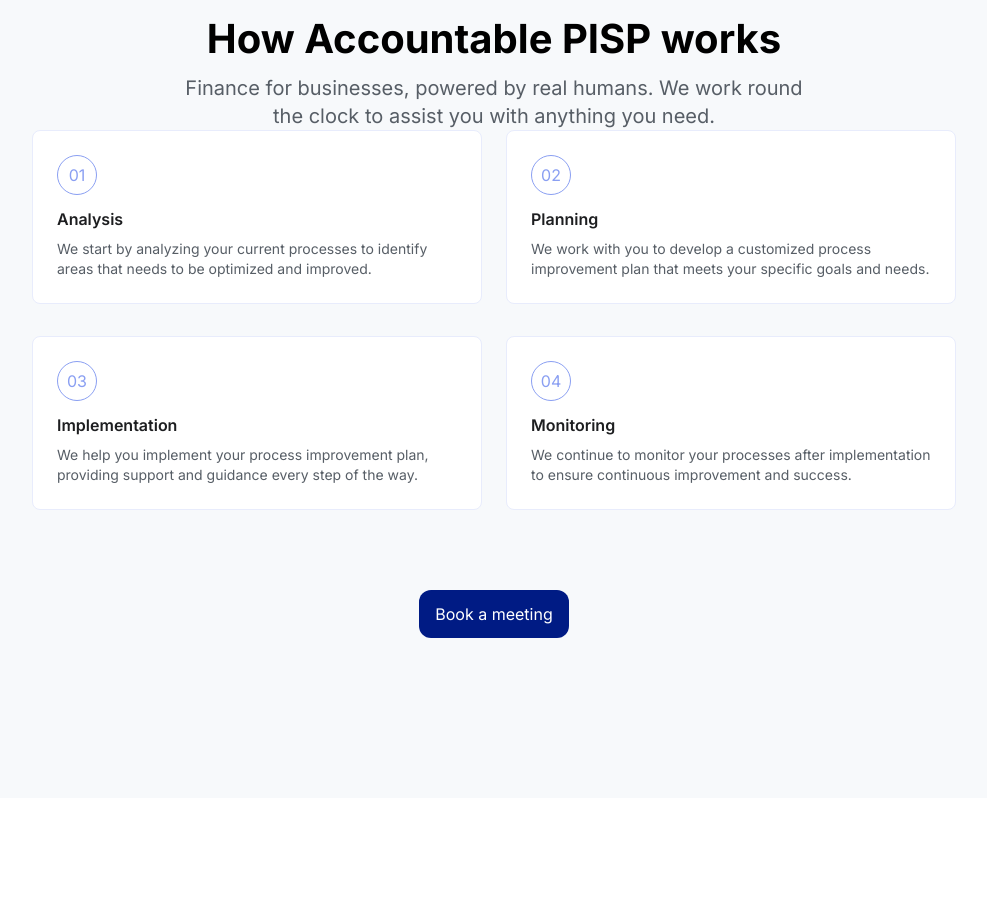
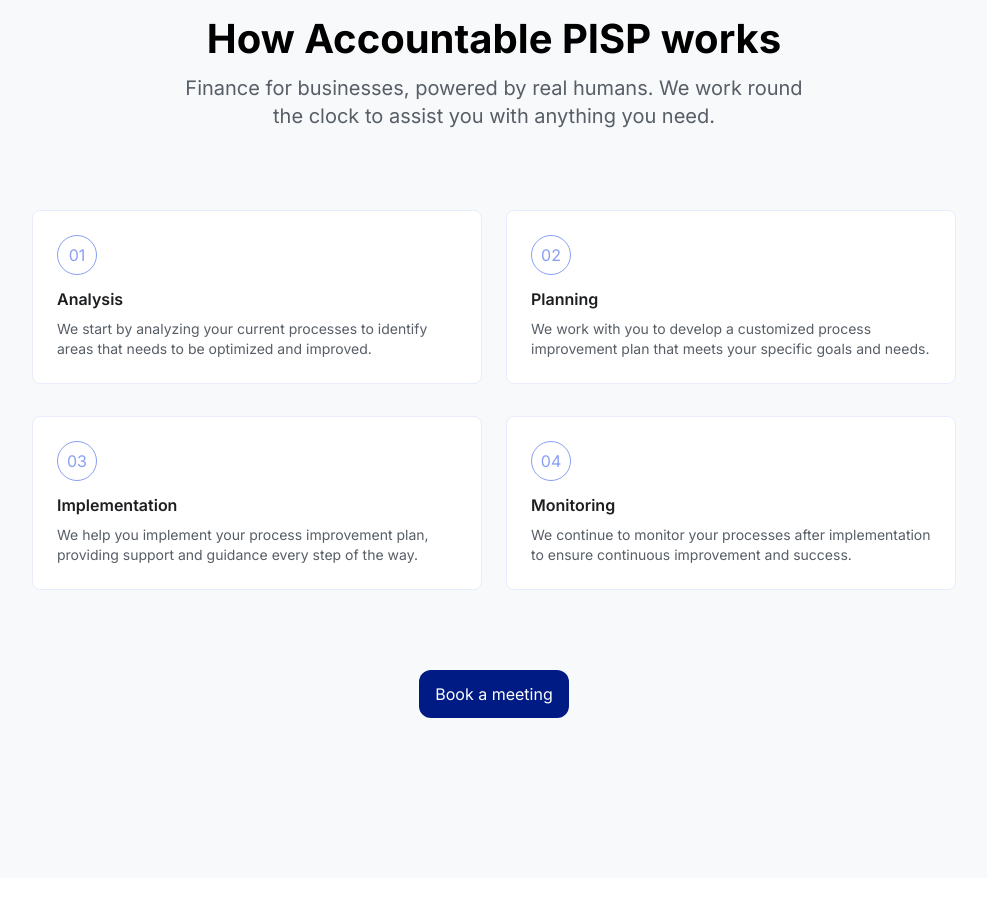
Before and after one commit to Temi-pinheiro/accountable, a Next.js app: page /accountable-pisp in a window 1280 px wide. Shown: the part 1045-1961 px from the top of the page, without its empty margins (146-1133 px from the left). Built offline with nearby package versions, Linux system fonts and the light colour scheme.

Commit message:
accountable pisp done

```diff
--- a/src/app/accountable-pisp/page.tsx
+++ b/src/app/accountable-pisp/page.tsx
@@ -70,52 +70,34 @@
                   the clock to assist you with anything you need.
                 </p>
               </div>
-              <div className='grid grid-cols-2 gap-x-6 gap-y-8 max-w-[924px]'>
-                <div className='flex flex-col p-6 rounded-lg border border-[#e8ecfc] bg-white'>
-                  <div className='w-10 h-10 rounded-full flex items-center justify-center border-[#8a9ff2] text-[#8a9ff2] border'>
-                    <div className='text-block-16'>01</div>
-                  </div>
-                  <h1 className='mt-3 font-semibold text-heading'>Analysis</h1>
-                  <p className='text-body text-sm mt-2'>
-                    We start by analyzing your current processes to identify
-                    areas that needs to be optimized and improved.{' '}
-                  </p>
+              <Group key='grided'>
+                <div className='grid grid-cols-2 gap-x-6 gap-y-8 max-w-[924px] mt-20'>
+                  <GridCard
+                    id='01'
+                    title='Analysis'
+                    details='We start by analyzing your current processes to identify
+                      areas that needs to be optimized and improved.'
+                  />
+                  <GridCard
+                    id='02'
+                    title='Planning'
+                    details=' We work with you to develop a customized process
+                      improvement plan that meets your specific goals and needs.'
+                  />
+                  <GridCard
+                    id='03'
+                    title='Implementation'
+                    details=' We help you implement your process improvement plan,
+                      providing support and guidance every step of the way.'
+                  />
+                  <GridCard
+                    id='04'
+                    title='Monitoring'
+                    details=' We continue to monitor your processes after implementation
+                      to ensure continuous improvement and success.'
+                  />
                 </div>
-                <div className='flex flex-col p-6 rounded-lg border border-[#e8ecfc] bg-white'>
-                  <div className='w-10 h-10 rounded-full flex items-center justify-center border-[#8a9ff2] text-[#8a9ff2] border'>
-                    <div className='text-block-16'>02</div>
-                  </div>
-                  <h1 className='mt-3 font-semibold text-heading'>Planning</h1>
-                  <p className='text-body text-sm mt-2'>
-                    We work with you to develop a customized process improvement
-                    plan that meets your specific goals and needs.
-                  </p>
-                </div>
-                <div className='flex flex-col p-6 rounded-lg border border-[#e8ecfc] bg-white'>
-                  <div className='w-10 h-10 rounded-full flex items-center justify-center border-[#8a9ff2] text-[#8a9ff2] border'>
-                    <div className='text-block-16'>03</div>
-                  </div>
-                  <h1 className='mt-3 font-semibold text-heading'>
-                    Implementation
-                  </h1>
-                  <p className='text-body text-sm mt-2'>
-                    We help you implement your process improvement plan,
-                    providing support and guidance every step of the way.
-                  </p>
-                </div>
-                <div className='flex flex-col p-6 rounded-lg border border-[#e8ecfc] bg-white'>
-                  <div className='w-10 h-10 rounded-full flex items-center justify-center border-[#8a9ff2] text-[#8a9ff2] border'>
-                    <div className='text-block-16'>04</div>
-                  </div>
-                  <h1 className='mt-3 font-semibold text-heading'>
-                    Monitoring
-                  </h1>
-                  <p className='text-body text-sm mt-2'>
-                    We continue to monitor your processes after implementation
-                    to ensure continuous improvement and success.
-                  </p>
-                </div>
-              </div>
+              </Group>
               <div className='mt-[80px]'>
                 <a
                   href='https://calendar.app.google/Z9JQd7RHr52r4uoC9'
@@ -340,3 +322,23 @@
     </div>
   );
 }
+
+const GridCard = ({
+  id,
+  title,
+  details,
+}: {
+  id: string;
+  details: string;
+  title: string;
+}) => {
+  return (
+    <div className='flex flex-col p-6 rounded-lg border border-[#e8ecfc] bg-white'>
+      <div className='w-10 h-10 rounded-full flex items-center justify-center border-[#8a9ff2] text-[#8a9ff2] border'>
+        <div className='text-block-16'>{id}</div>
+      </div>
+      <h1 className='mt-3 font-semibold text-heading'>{title}</h1>
+      <p className='text-body text-sm mt-2'>{details}</p>
+    </div>
+  );
+};
```
